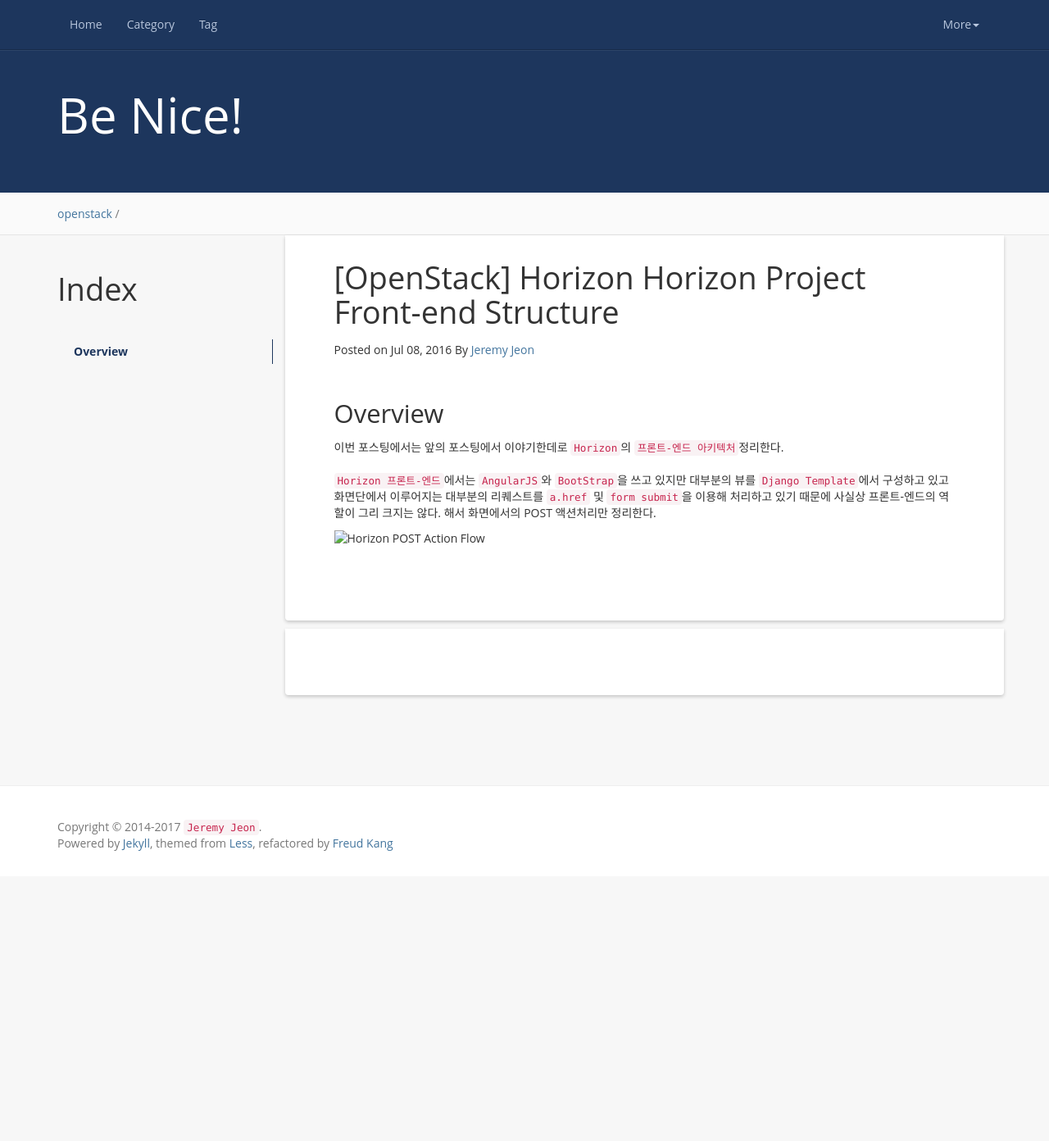
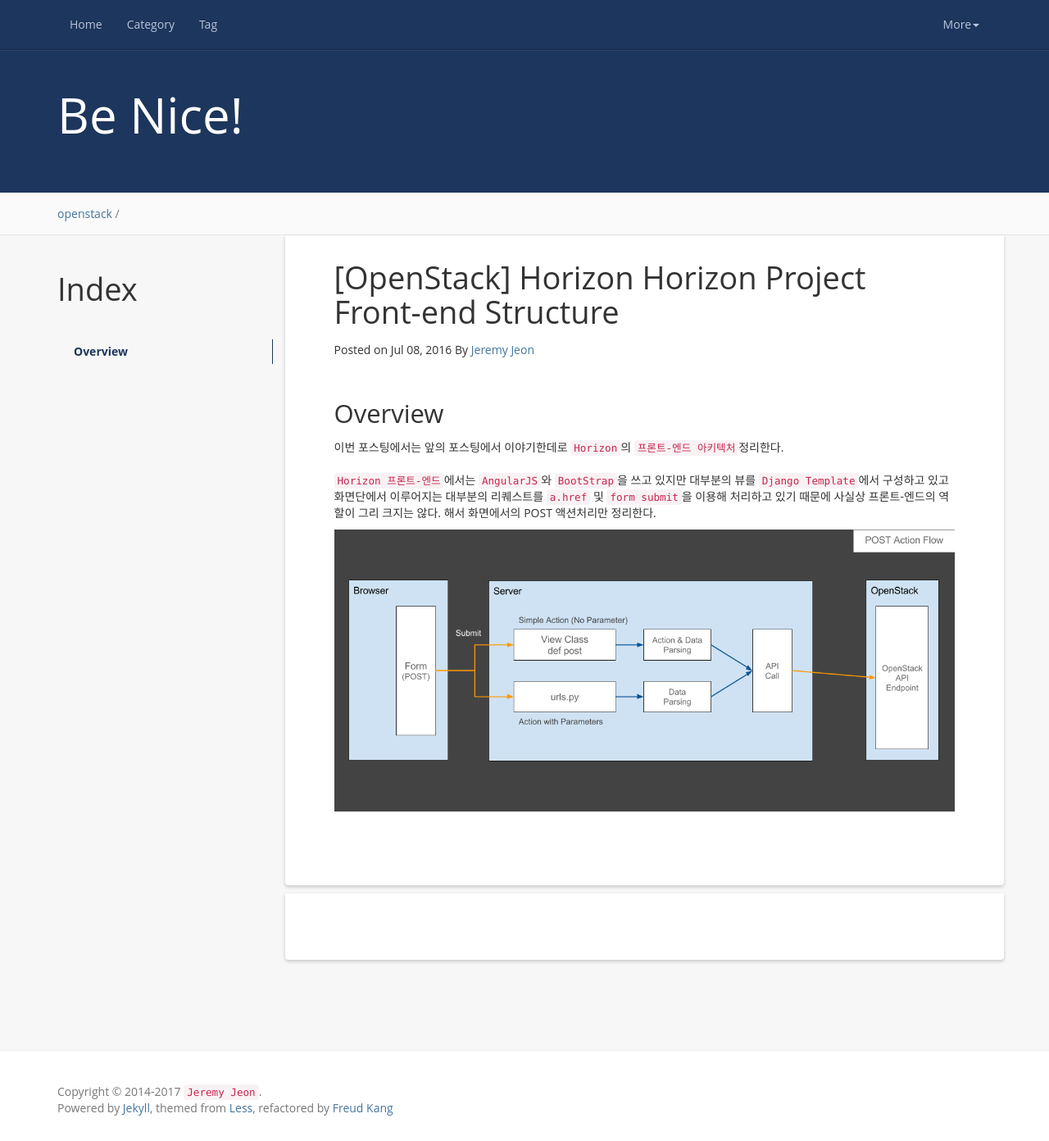
Before and after one commit to wkjeon/nicejeremy.github.io, a Jekyll site: the page built from _posts/openstack/2016-07-08-openstack-horizon-front-end-structure.md, in a window 1280 px wide and 1392 px high. Shown: the whole window at 82% size. Built offline with Jekyll 4.4.1, drawn with Linux system fonts in a browser that asks for light colours; nearby versions of some CDN libraries; comment, search, counter and statistics services are not loaded.

Commit message:
Update 2016-07-08-openstack-horizon-front-end-structure.md

```diff
--- a/_posts/openstack/2016-07-08-openstack-horizon-front-end-structure.md
+++ b/_posts/openstack/2016-07-08-openstack-horizon-front-end-structure.md
@@ -16,4 +16,4 @@
 `Horizon 프론트-엔드`에서는 `AngularJS`와 `BootStrap`을 쓰고 있지만 대부분의 뷰를 `Django Template`에서 구성하고 있고 화면단에서 이루어지는 대부분의 리퀘스트를 `a.href` 및 `form submit`을 이용해 처리하고 있기 때문에 사실상 프론트-엔드의 역할이 그리 크지는 않다.
 해서 화면에서의 POST 액션처리만 정리한다.
 
-![Horizon POST Action Flow](/static/post_image/openstack_horizon_post_action_flow.png)
+![Horizon POST Action Flow](/post_images/openstack_horizon_post_action_flow.png)
```
